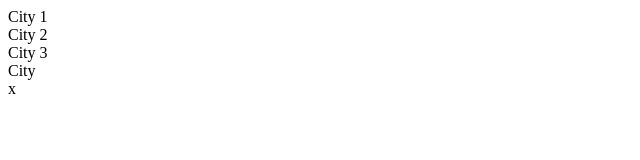
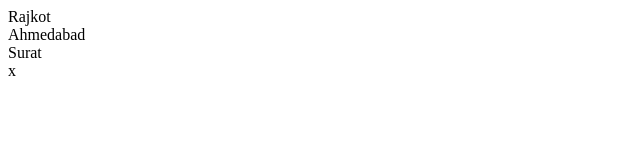
Before and after one commit to Az1zT/git-practice, a plain HTML site: page index.html in a window 1280 px wide. Shown: the full height of the page, 0-640 px from the left. Drawn offline with Linux system fonts and the light colour scheme.

Commit message:
changes by aziz

```diff
--- a/index.html
+++ b/index.html
@@ -7,10 +7,9 @@
 </head>
 <body>
     <div class="cities">
-        <div class="city">City 1</div>
-        <div class="city">City 2</div>
-        <div class="city">City 3</div>
-        <div class="city">City
+        <div class="city">Rajkot</div>
+        <div class="city">Ahmedabad</div>
+        <div class="city">Surat</div>
     </div>
     x
 </body>
```
